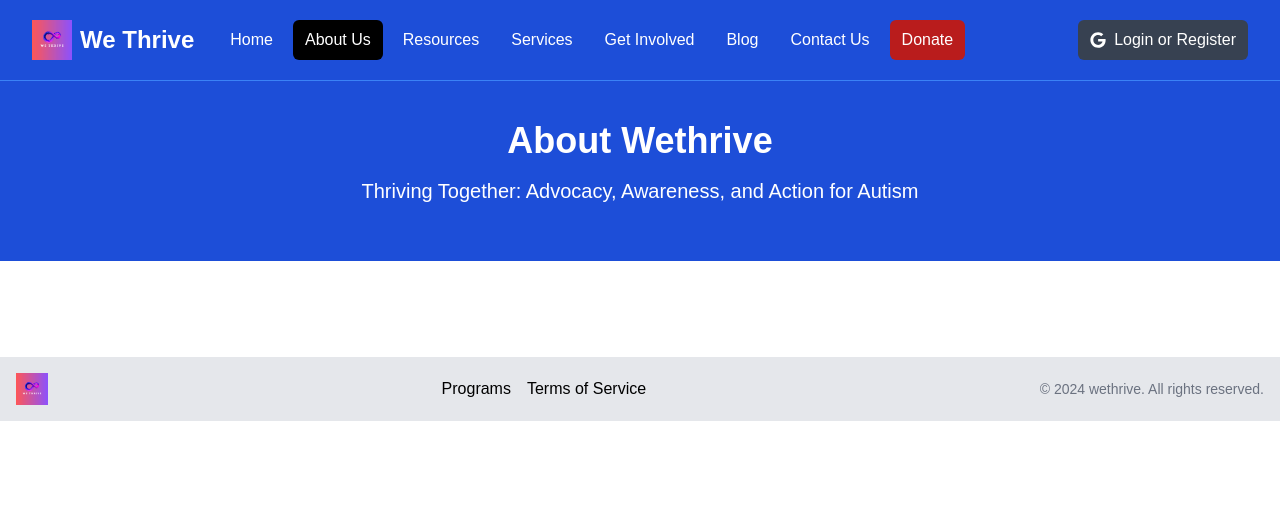
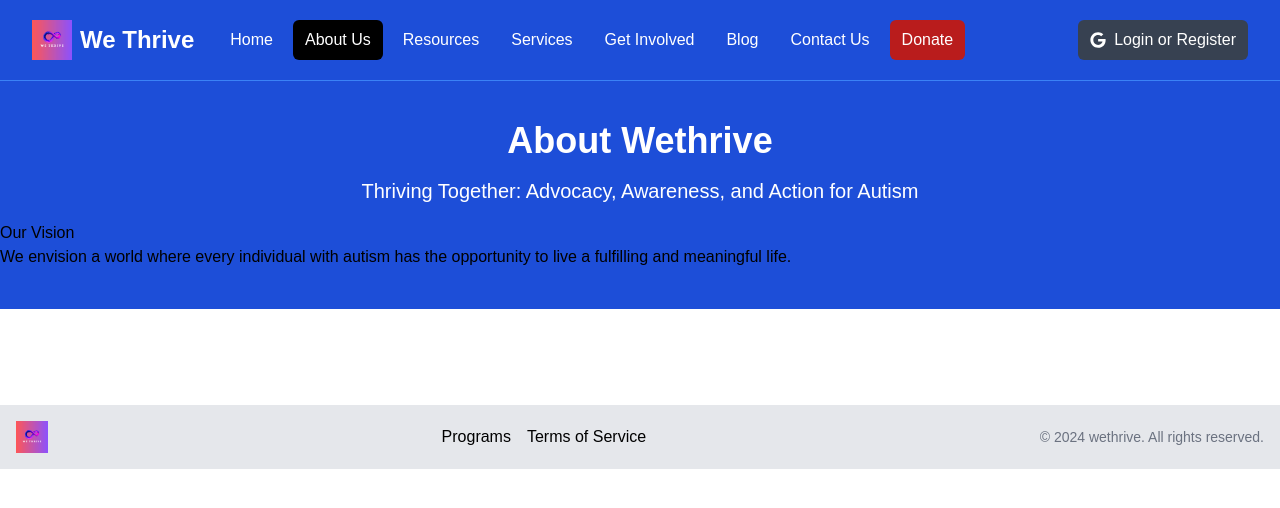
Before and after one commit to moraaruth/WeThrive, a Next.js app: page /aboutus in a window 1280 px wide. Shown: the top 508 px of the page. Built offline with nearby package versions, Linux system fonts and the light colour scheme.

Commit message:
adding vision

```diff
--- a/components/AboutusCard.jsx
+++ b/components/AboutusCard.jsx
@@ -1,26 +1,25 @@
-"use client"
+'use client'
 import React from 'react'
 
 export default function AboutusCard() {
   return (
-   <>
-         <section className="bg-blue-700 py-10 mb-4">
-        <div
-          className="max-w-7xl mx-auto px-4 sm:px-6 lg:px-8 flex flex-col items-center"
-        >
+    <>
+      <section className="bg-blue-700 py-10 mb-4">
+        <div className="max-w-7xl mx-auto px-4 sm:px-6 lg:px-8 flex flex-col items-center">
           <div className="text-center">
-            <h2
-              className="text-4xl font-extrabold text-white sm:text-3xl md:text-4xl"
-            >
-             About Wethrive
+            <h2 className="text-4xl font-extrabold text-white sm:text-3xl md:text-4xl">
+              About Wethrive
             </h2>
             <p className="my-4 text-xl text-white">
-            Thriving Together: Advocacy, Awareness, and Action for Autism
+              Thriving Together: Advocacy, Awareness, and Action for Autism
             </p>
           </div>
-
+        </div>
+        <div>
+            <h1>Our Vision</h1>
+            <p>We envision a world where every individual with autism has the opportunity to live a fulfilling and meaningful life.</p>
         </div>
       </section>
-   </>
+    </>
   )
 }
```
